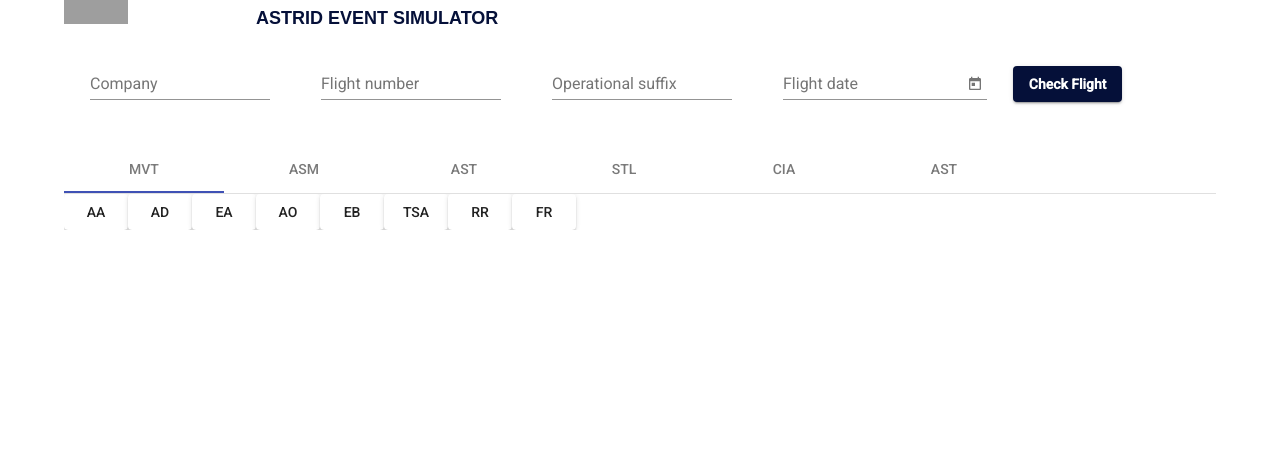
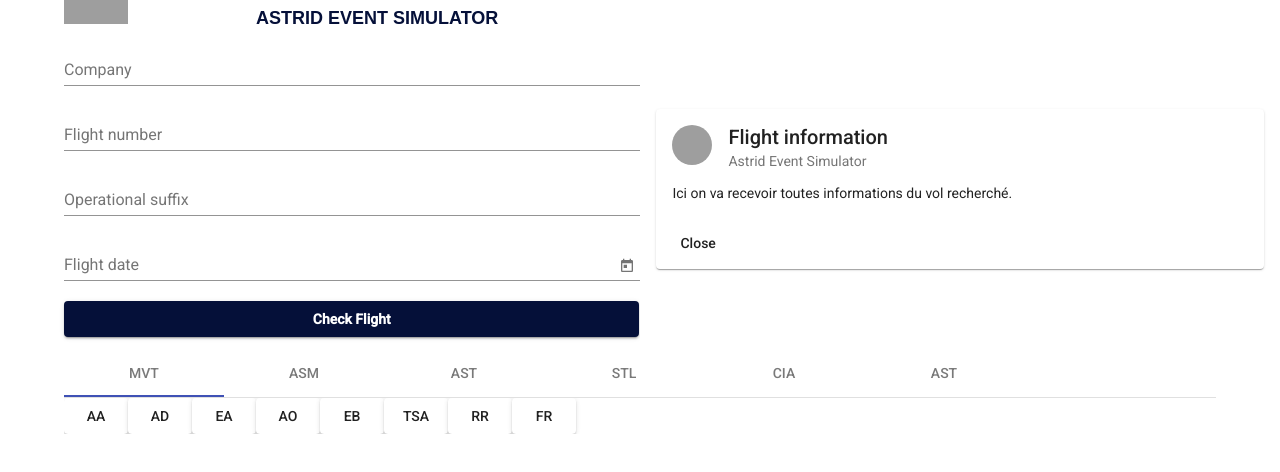
Before and after one commit to mohamedtra/Maquette_Angular, an Angular app in the folder Simulator-App/: page / in a window 1280 px wide. Shown: the top 472 px of the page. Built offline with nearby package versions, Linux system fonts and the light colour scheme; grey boxes are pictures that could not be loaded.

Commit message:
adding grid list

```diff
--- a/Simulator-App/src/app/app.component.css
+++ b/Simulator-App/src/app/app.component.css
@@ -0,0 +1,18 @@
+
+mat-grid-tile {
+  background: white;
+}
+
+mat-grid-list {
+  width: 100%;
+}
+
+app-search-flight-info {
+  width: 90%;
+  margin-left: 10%;
+}
+
+app-flight-info {
+  width: 90%;
+  margin-right: 5%;
+}
--- a/Simulator-App/src/app/app.component.html
+++ b/Simulator-App/src/app/app.component.html
@@ -1,5 +1,10 @@
 
 <app-header></app-header>
-<app-search-flight-info></app-search-flight-info>
+
+<mat-grid-list cols="2" rowHeight="2:1">
+  <mat-grid-tile><app-search-flight-info></app-search-flight-info></mat-grid-tile>
+  <mat-grid-tile><app-flight-info></app-flight-info></mat-grid-tile>
+</mat-grid-list>
+
 <app-events-msg></app-events-msg>
 <router-outlet></router-outlet>
--- a/Simulator-App/src/app/app.module.ts
+++ b/Simulator-App/src/app/app.module.ts
@@ -5,6 +5,7 @@ import { AppComponent } from './app.component';
 import { BrowserAnimationsModule } from '@angular/platform-browser/animations';
 import { AaMsgDialogComponent } from './components/simulator/mvt-dialog/aa-msg-dialog/aa-msg-dialog.component';
 import { SimulatorModule } from './components/simulator/simulator.module';
+import { MaterialModule } from './material.module';
 
 
 
@@ -17,7 +18,8 @@ import { SimulatorModule } from './components/simulator/simulator.module';
     BrowserModule,
     AppRoutingModule,
     BrowserAnimationsModule,
-    SimulatorModule
+    SimulatorModule,
+    MaterialModule
   ],
   entryComponents: [AaMsgDialogComponent],
   providers: [],
--- a/Simulator-App/src/app/components/simulator/flight-info/flight-info.component.css
+++ b/Simulator-App/src/app/components/simulator/flight-info/flight-info.component.css
@@ -0,0 +1,9 @@
+.example-card {
+  width: 100%;
+
+}
+
+.example-header-image {
+  background-image: url('https://i.pinimg.com/originals/1b/63/98/1b6398ec7c18f9e3adf043304e875246.png');
+  background-size: cover;
+}
--- a/Simulator-App/src/app/components/simulator/flight-info/flight-info.component.html
+++ b/Simulator-App/src/app/components/simulator/flight-info/flight-info.component.html
@@ -1 +1,15 @@
-<p>flight-info works!</p>
+<mat-card class="example-card">
+  <mat-card-header>
+    <div mat-card-avatar class="example-header-image"></div>
+    <mat-card-title>Flight information</mat-card-title>
+    <mat-card-subtitle>Astrid Event Simulator</mat-card-subtitle>
+  </mat-card-header>
+  <mat-card-content>
+    <p>
+      Ici on va recevoir toutes informations du vol recherché.
+    </p>
+  </mat-card-content>
+  <mat-card-actions>
+    <button mat-button>Close</button>
+  </mat-card-actions>
+</mat-card>
--- a/Simulator-App/src/app/components/simulator/search-flight/search-flight.component.css
+++ b/Simulator-App/src/app/components/simulator/search-flight/search-flight.component.css
@@ -1,11 +1,9 @@
 .example-container {
   width: 100%;
-  margin-left: 5%;
+  display: flex;
+  flex-direction: column;
 }
 
-.mat-form-field {
-  margin: 2%;
-}
 
 .mat-raised-button {
   font-weight: bold;
--- a/Simulator-App/src/app/components/simulator/simulator.module.ts
+++ b/Simulator-App/src/app/components/simulator/simulator.module.ts
@@ -22,6 +22,11 @@ import { FlightInfoComponent } from './flight-info/flight-info.component';
     CommonModule,
     MaterialModule
   ],
-  exports: [SearchFlightComponent,  EventsMsgComponent, HeaderComponent, AaMsgDialogComponent, EventsTypeMsgComponent]
+  exports: [SearchFlightComponent,
+    EventsMsgComponent,
+    HeaderComponent,
+    AaMsgDialogComponent,
+    FlightInfoComponent,
+    EventsTypeMsgComponent]
 })
 export class SimulatorModule { }
```
